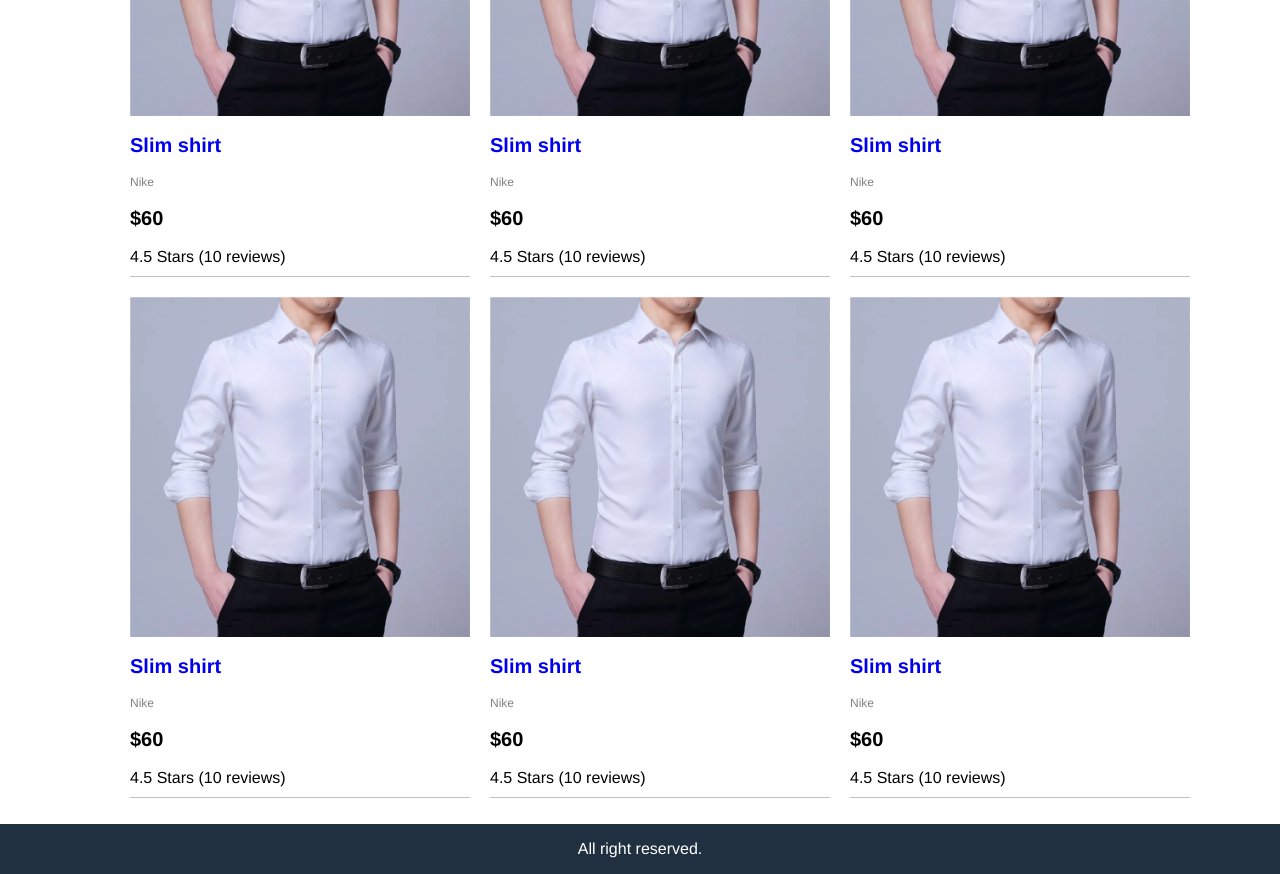
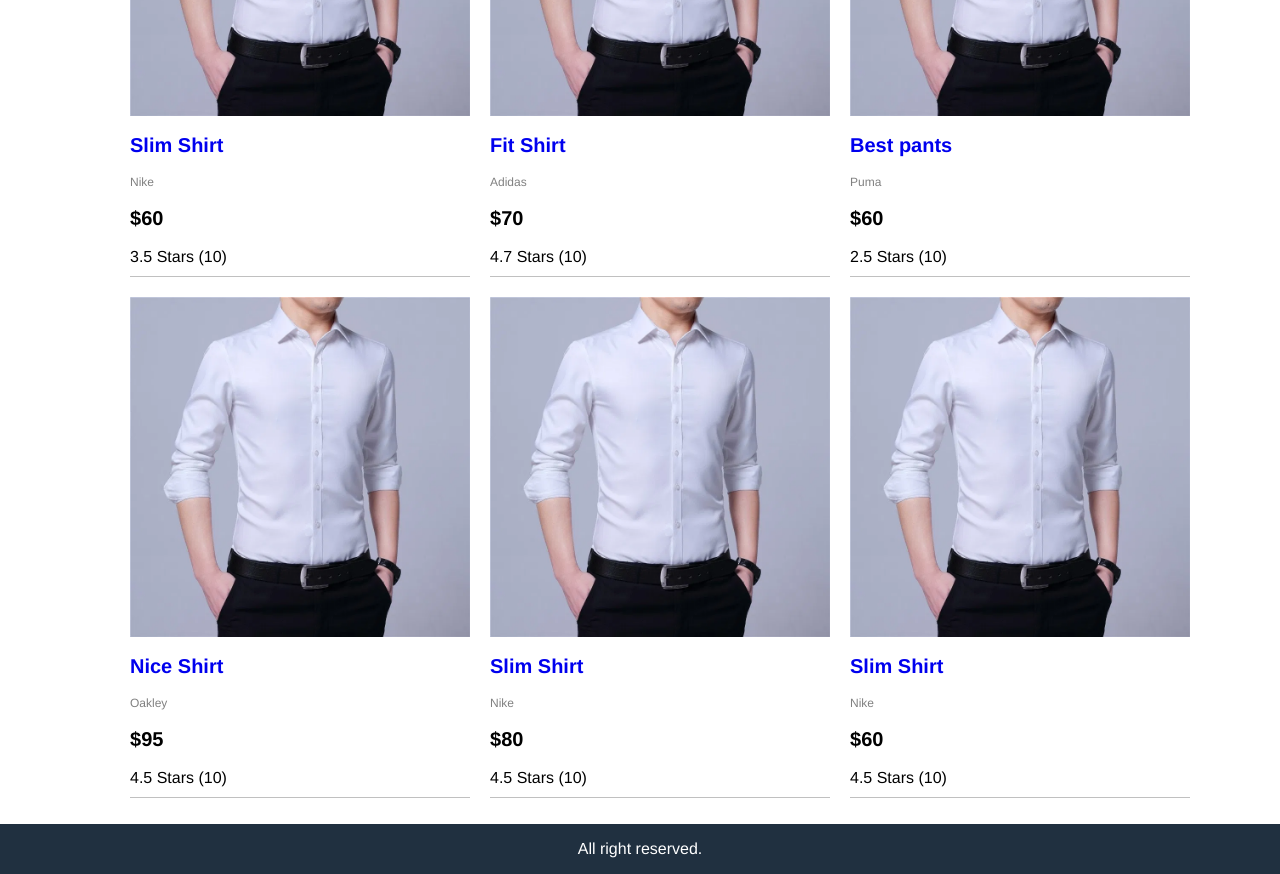
Before and after one commit to yankaique/amazon-clone, a React (Create React App) app in the folder frontend/: page / in a window 1280 px wide. Shown: the part 300-1174 px from the top of the page. Built offline with nearby package versions, Linux system fonts and the light colour scheme.

Commit message:
Render Products (JSX)

```diff
--- a/frontend/src/App.js
+++ b/frontend/src/App.js
@@ -1,4 +1,5 @@
 import React from 'react';
+import data from './data';
 
 function App() {
 
@@ -39,83 +40,21 @@ function App() {
         <main className="main">
             <div className="content">
                 <ul className="products">
+                    {
+                        data.products.map(product=>
                             <li>
                                 <div className="product">
-                            <img className="product-image" src="/images/d1.jpg" alt="product"/>
+                                    <img className="product-image" src={product.image}alt="product"/>
                                     <div className="product-name">
-                                <a href="product.html">Slim shirt</a>
+                                        <a href="product.html">{product.name}</a>
                                     </div>
-                            <div className="product-brand">Nike</div>
-                            <div className="product-price">$60</div>
-                            <div className="product-rating">4.5 Stars (10 reviews)</div>
-
+                                    <div className="product-brand">{product.brand}</div>
+                                    <div className="product-price">${product.price}</div>
+                                    <div className="product-rating">{product.rating} Stars ({product.numReviews})</div>
                                 </div>
                             </li>
-
-                    <li>
-                        <div className="product">
-                            <img className="product-image" src="/images/d1.jpg" alt="product" />
-                            <div className="product-name">
-                                <a href="product.html">Slim shirt</a>
-                            </div>
-                            <div className="product-brand">Nike</div>
-                            <div className="product-price">$60</div>
-                            <div className="product-rating">4.5 Stars (10 reviews)</div>
-
-                        </div>
-                    </li>
-
-                    <li>
-                        <div className="product">
-                            <img className="product-image" src="/images/d1.jpg" alt="product" />
-                            <div className="product-name">
-                                <a href="product.html">Slim shirt</a>
-                            </div>
-                            <div className="product-brand">Nike</div>
-                            <div className="product-price">$60</div>
-                            <div className="product-rating">4.5 Stars (10 reviews)</div>
-
-                        </div>
-                    </li>
-
-                    <li>
-                        <div className="product">
-                            <img className="product-image" src="/images/d1.jpg" alt="product" />
-                            <div className="product-name">
-                                <a href="product.html">Slim shirt</a>
-                            </div>
-                            <div className="product-brand">Nike</div>
-                            <div className="product-price">$60</div>
-                            <div className="product-rating">4.5 Stars (10 reviews)</div>
-
-                        </div>
-                    </li>
-
-                    <li>
-                        <div className="product">
-                            <img className="product-image" src="/images/d1.jpg" alt="product" />
-                            <div className="product-name">
-                                <a href="product.html">Slim shirt</a>
-                            </div>
-                            <div className="product-brand">Nike</div>
-                            <div className="product-price">$60</div>
-                            <div className="product-rating">4.5 Stars (10 reviews)</div>
-
-                        </div>
-                    </li>
-
-                    <li>
-                        <div className="product">
-                            <img className="product-image" src="/images/d1.jpg" alt="product" />
-                            <div className="product-name">
-                                <a href="product.html">Slim shirt</a>
-                            </div>
-                            <div className="product-brand">Nike</div>
-                            <div className="product-price">$60</div>
-                            <div className="product-rating">4.5 Stars (10 reviews)</div>
-
-                          </div>
-                    </li>
+                        )
+                    }
                 </ul>
             </div>
         </main>
--- /dev/null
+++ b/frontend/src/data.js
@@ -0,0 +1,11 @@
+export default{
+    products:[
+        {name:"Slim Shirt",category:'Shirts',image:"/images/d1.jpg",price:60,brand:"Nike",rating:3.5,numReviews:10},
+        {name:"Fit Shirt",category:'Shirts',image:"/images/d1.jpg",price:70,brand:"Adidas",rating:4.7,numReviews:10},
+        {name:"Best pants",category:'Pants',image:"/images/d1.jpg",price:60,brand:"Puma",rating:2.5,numReviews:10},
+        {name:"Nice Shirt",category:'Shirts',image:"/images/d1.jpg",price:95,brand:"Oakley",rating:4.5,numReviews:10},
+        {name:"Slim Shirt",category:'Pants',image:"/images/d1.jpg",price:80,brand:"Nike",rating:4.5,numReviews:10},
+        {name:"Slim Shirt",category:'Shirts',image:"/images/d1.jpg",price:60,brand:"Nike",rating:4.5,numReviews:10},
+
+    ]
+}
```
Lines whose indentation alone changed are shown as unchanged.
